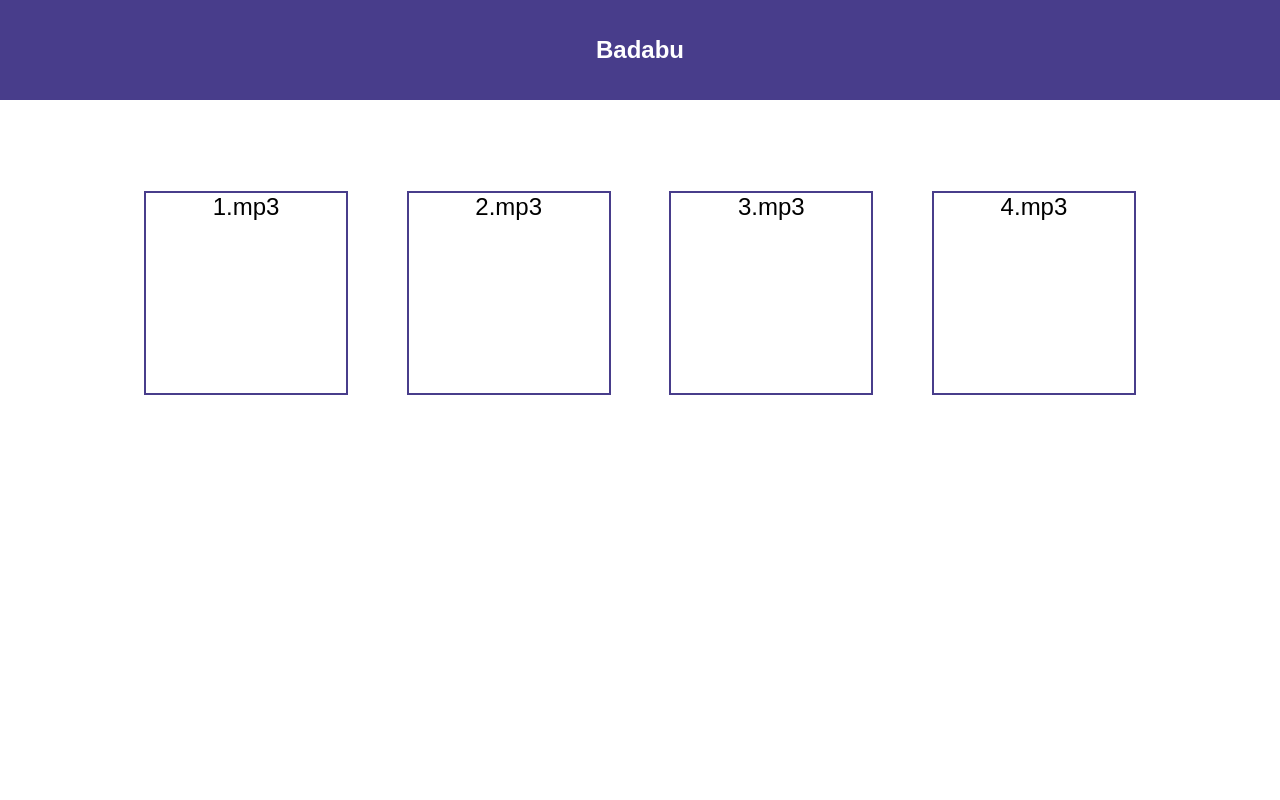
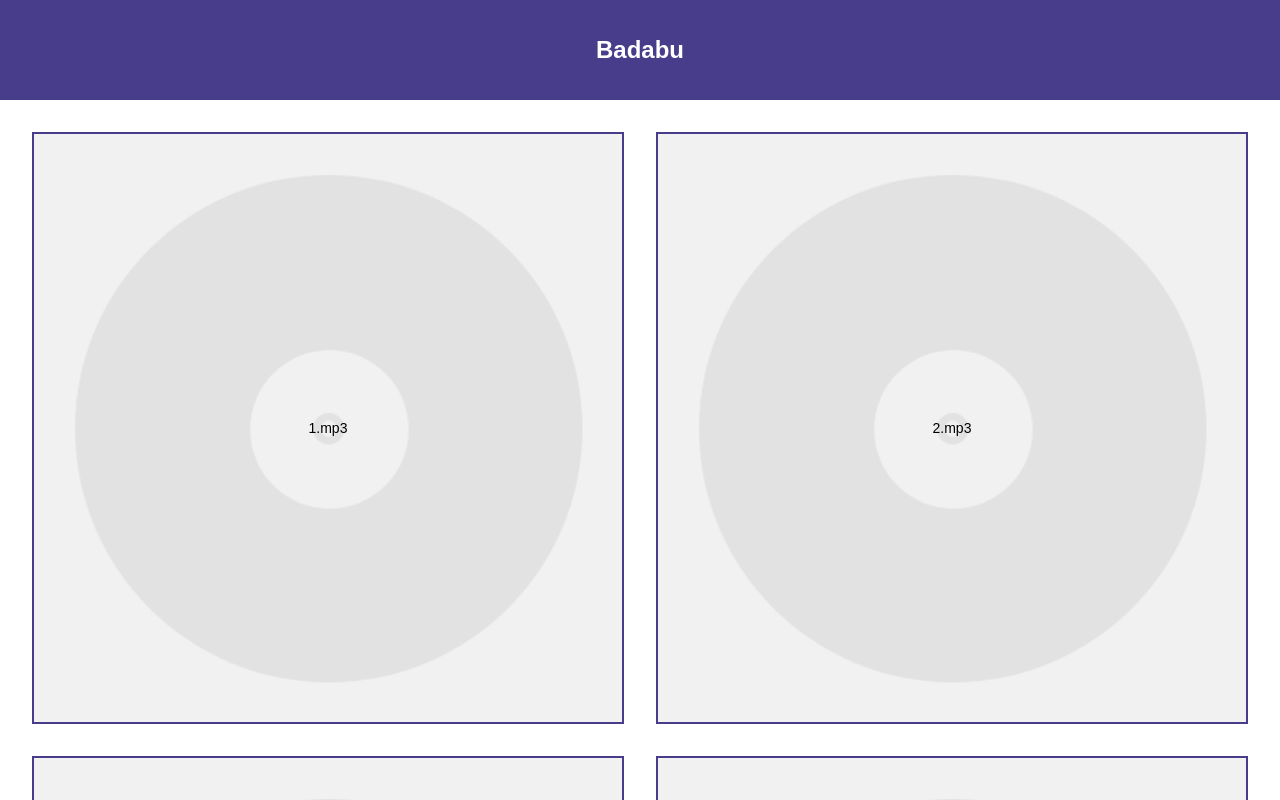
Before and after one commit to modestfake/badabu, a React (Create React App) app: page / in a window 1280 px wide. Shown: the top 800 px of the page. Built offline with nearby package versions, Linux system fonts and the light colour scheme.

Commit message:
Apply basic styles for prototype

```diff
--- a/src/components/Playlist.jsx
+++ b/src/components/Playlist.jsx
@@ -8,8 +8,9 @@ const PlaylistBox = styled.div`
   display: flex;
   justify-content: space-between;
   flex-wrap: wrap;
-  max-width: 80%;
-  margin: 75px auto;
+  max-width: 1600px;
+  margin: 0 auto;
+  padding: 16px;
 `
 
 export default class Playlist extends Component {
--- a/src/components/Sound.jsx
+++ b/src/components/Sound.jsx
@@ -1,18 +1,38 @@
 import React, { Component } from 'react'
 import styled from 'styled-components'
 
+const Wrapper = styled.div`
+  width: 50%;
+  padding: 16px;
+`
+const SquareBox = styled.div`
+  position: relative;
+  width: 100%;
+  height: 0;
+  padding-top: 100%;
+`
 const AudioBox = styled.div`
+  position: absolute;
+  top: 0;
+  bottom: 0;
+  left: 0;
+  right: 0;
+
   display: flex;
   justify-content: center;
-  align-content: center;
-  width: 200px;
-  height: 200px;
-  margin: 16px;
+  align-items: center;
+
+  background-image: url(${props => props.cover || 'placeholder.png'});
+  background-size: cover;
   border: 2px solid ${props => props.isPlaying ? 'mediumseagreen' : 'darkslateblue'};
   cursor: pointer;
 `
 const Title = styled.span`
-  font-size: 24px;
+  font-size: 14px;
+`
+const Cover = styled.img.attrs({ draggable: false })`
+  width: 100%;
+  height: auto;
 `
 
 export default class Sound extends Component {
@@ -28,16 +48,21 @@ export default class Sound extends Component {
   }
 
   render () {
-    const { filename, isPlaying } = this.props
+    const { filename, title, cover, isPlaying } = this.props
 
     return (
+      <Wrapper>
+        <SquareBox>
           <AudioBox
             onClick={this.handleClick}
             isPlaying={isPlaying}
+            cover={cover}
           >
-        <Title>{filename}</Title>
+            <Title>{title || filename}</Title>
             <audio ref={this.audioRef} src={`sounds/${filename}`} />
           </AudioBox>
+        </SquareBox>
+      </Wrapper>
     )
   }
 }
--- a/src/index.css
+++ b/src/index.css
@@ -1,3 +1,7 @@
+* {
+  box-sizing: border-box;
+}
+
 body {
   margin: 0;
   padding: 0;
```
Also changed, not shown: public/placeholder.png (added). Lines whose indentation alone changed are shown as unchanged.
